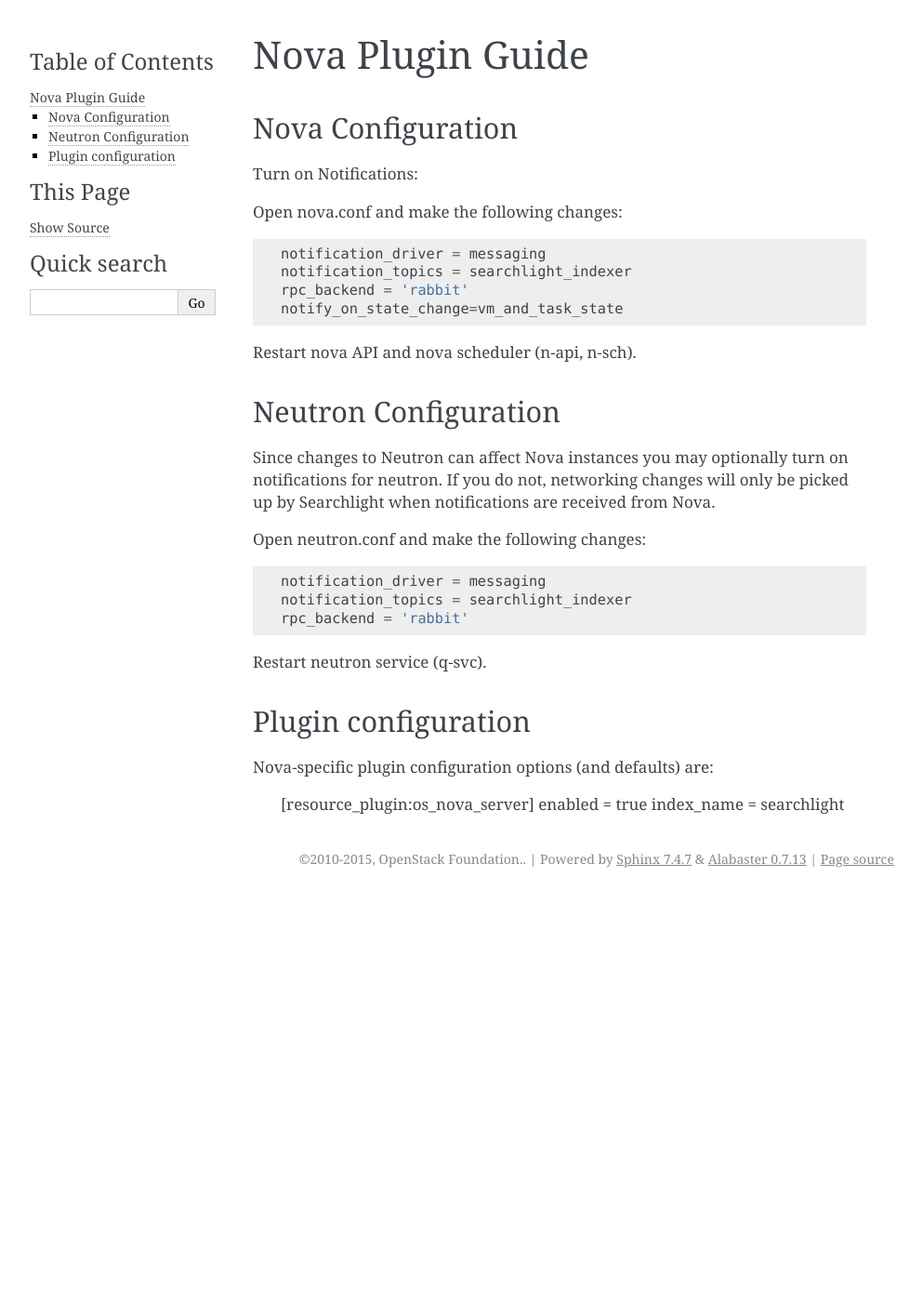
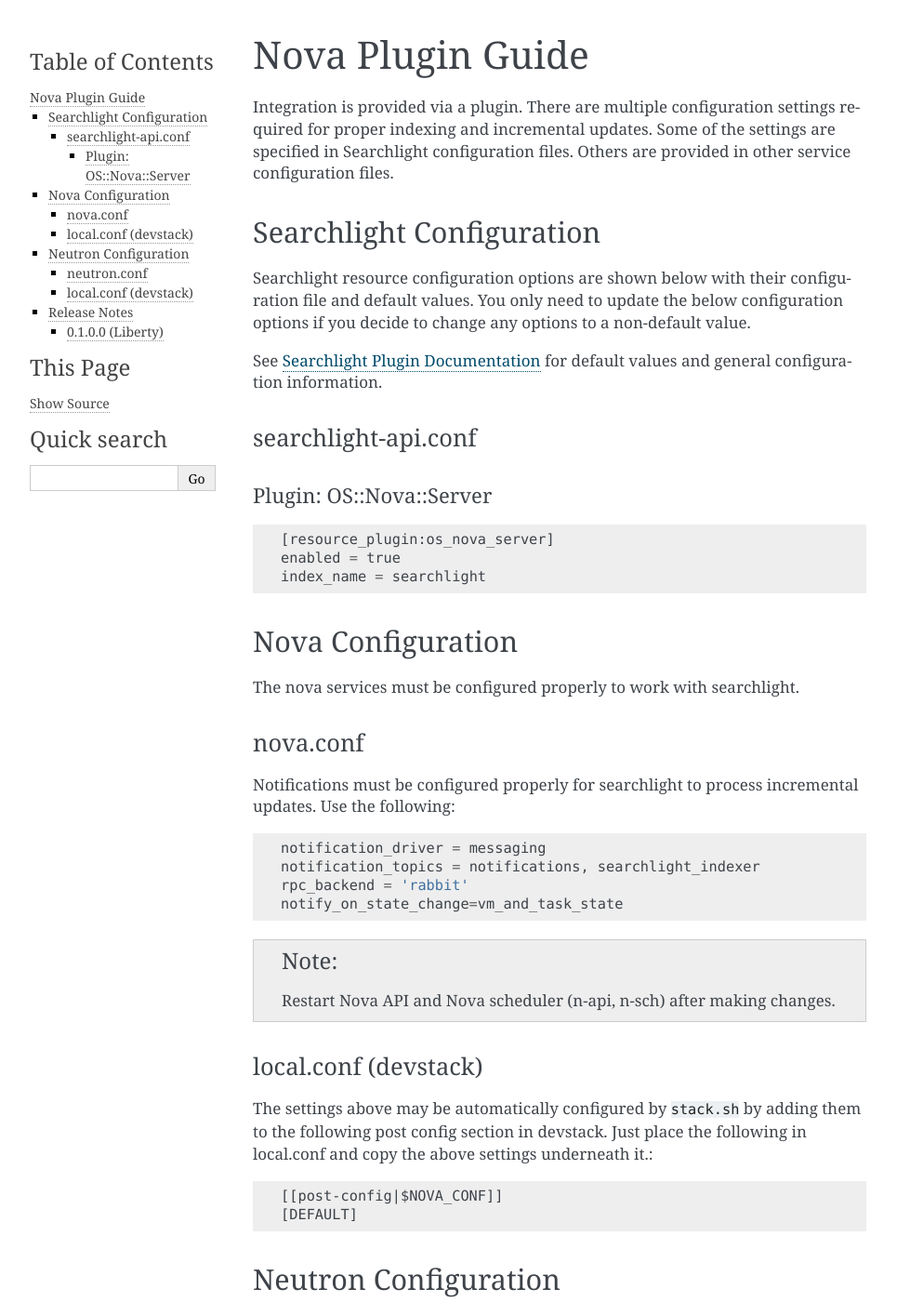
Before and after one commit to openstack-archive/searchlight, a Sphinx documentation site: the page built from doc/source/plugins/nova.rst, in a window 1280 px wide and 1400 px high. Shown: the whole window at 93% size, without its empty margins (148-1141 px from the left). Built offline with Sphinx 7.4.7, drawn with Linux system fonts in a browser that asks for light colours; formulas are drawn with MathJax 3; the version number is read from the project's files by our own code; some of the changed text lies outside the part shown.

Commit message:
Improve documentation for Liberty release
The documentation cross linking from the devstack rst to the
individual plugins is missing due to the devstack rst living
in a different directory. We just need to provide a bit better
linking from devstack as well as a bit more info on each plugin
for where to place to the configuration options for each plugin.

There is also opportunity to make the documentation between
plugins more consistent and provide release note information.

Change-Id: Ib64eeda8a9f5b59777135537de60f049952a4660
Closes-Bug: #1500647
(cherry picked from commit 7079f81421ae94e7e26816ad6097d9753062ad35)

```diff
--- a/doc/source/plugins/nova.rst
+++ b/doc/source/plugins/nova.rst
@@ -17,39 +17,105 @@
 Nova Plugin Guide
 *****************
 
+Integration is provided via a plugin. There are multiple configuration
+settings required for proper indexing and incremental updates. Some of the
+settings are specified in Searchlight configuration files. Others are
+provided in other service configuration files.
+
+Searchlight Configuration
+=========================
+
+Searchlight resource configuration options are shown below with their
+configuration file and default values. You only need to update the
+below configuration options if you decide to change any options to
+a non-default value.
+
+See :ref:`searchlight-plugins` for default values and general configuration
+information.
+
+searchlight-api.conf
+--------------------
+
+Plugin: OS::Nova::Server
+^^^^^^^^^^^^^^^^^^^^^^^^
+::
+
+    [resource_plugin:os_nova_server]
+    enabled = true
+    index_name = searchlight
+
 Nova Configuration
 ==================
 
-Turn on Notifications::
+The nova services must be configured properly to work with searchlight.
 
-Open nova.conf and make the following changes::
+nova.conf
+---------
+
+Notifications must be configured properly for searchlight to process
+incremental updates. Use the following::
 
     notification_driver = messaging
-    notification_topics = searchlight_indexer
+    notification_topics = notifications, searchlight_indexer
     rpc_backend = 'rabbit'
     notify_on_state_change=vm_and_task_state
 
-Restart nova API and nova scheduler (n-api, n-sch).
+.. note::
+
+    Restart Nova API and Nova scheduler (n-api, n-sch) after making changes.
+
+local.conf (devstack)
+---------------------
+
+The settings above may be automatically configured by ``stack.sh``
+by adding them to the following post config section in devstack.
+Just place the following in local.conf and copy the above settings
+underneath it.::
+
+    [[post-config|$NOVA_CONF]]
+    [DEFAULT]
 
 Neutron Configuration
 =====================
 
 Since changes to Neutron can affect Nova instances you may optionally turn on
-notifications for neutron.  If you do not, networking changes will only be
+notifications for Neutron.  If you do not, networking changes will only be
 picked up by Searchlight when notifications are received from Nova.
 
-Open neutron.conf and make the following changes::
+neutron.conf
+------------
+
+Notifications must be configured properly for searchlight to process
+incremental updates. Use the following::
 
     notification_driver = messaging
     notification_topics = searchlight_indexer
     rpc_backend = 'rabbit'
 
-Restart neutron service (q-svc).
+.. note::
 
-Plugin configuration
-====================
-Nova-specific plugin configuration options (and defaults) are:
+    Restart the Neutron service (q-svc) after making changes.
 
-    [resource_plugin:os_nova_server]
-    enabled = true
-    index_name = searchlight
+local.conf (devstack)
+---------------------
+
+The settings above may be automatically configured by ``stack.sh``
+by adding them to the following post config section in devstack.
+Just place the following in local.conf and copy the above settings
+underneath it.::
+
+  [[post-config|$NEUTRON_CONF]]
+  [DEFAULT]
+
+Release Notes
+=============
+
+0.1.0.0 (Liberty)
+-----------------
+
+All OS-EXT-SRV-ATTR:.* properties are filtered out from search results
+for non-admin users. This is not a configuration option in this release.
+To change this or filter out additional properties, you must change the
+plugin code to add additional properties.
+
+See: ADMIN_ONLY_PROPERTIES in searchlight/elasticsearch/plugins/nova/servers.py
```
Also changed, not shown: doc/source/index.rst (+13 -7 lines), doc/source/indexingservice.rst (+31 -30 lines), doc/source/plugins.rst (added, +126 -0 lines), doc/source/plugins/designate.rst (+90 -18 lines), doc/source/plugins/glance.rst (+78 -39 lines), devstack/README.rst.
